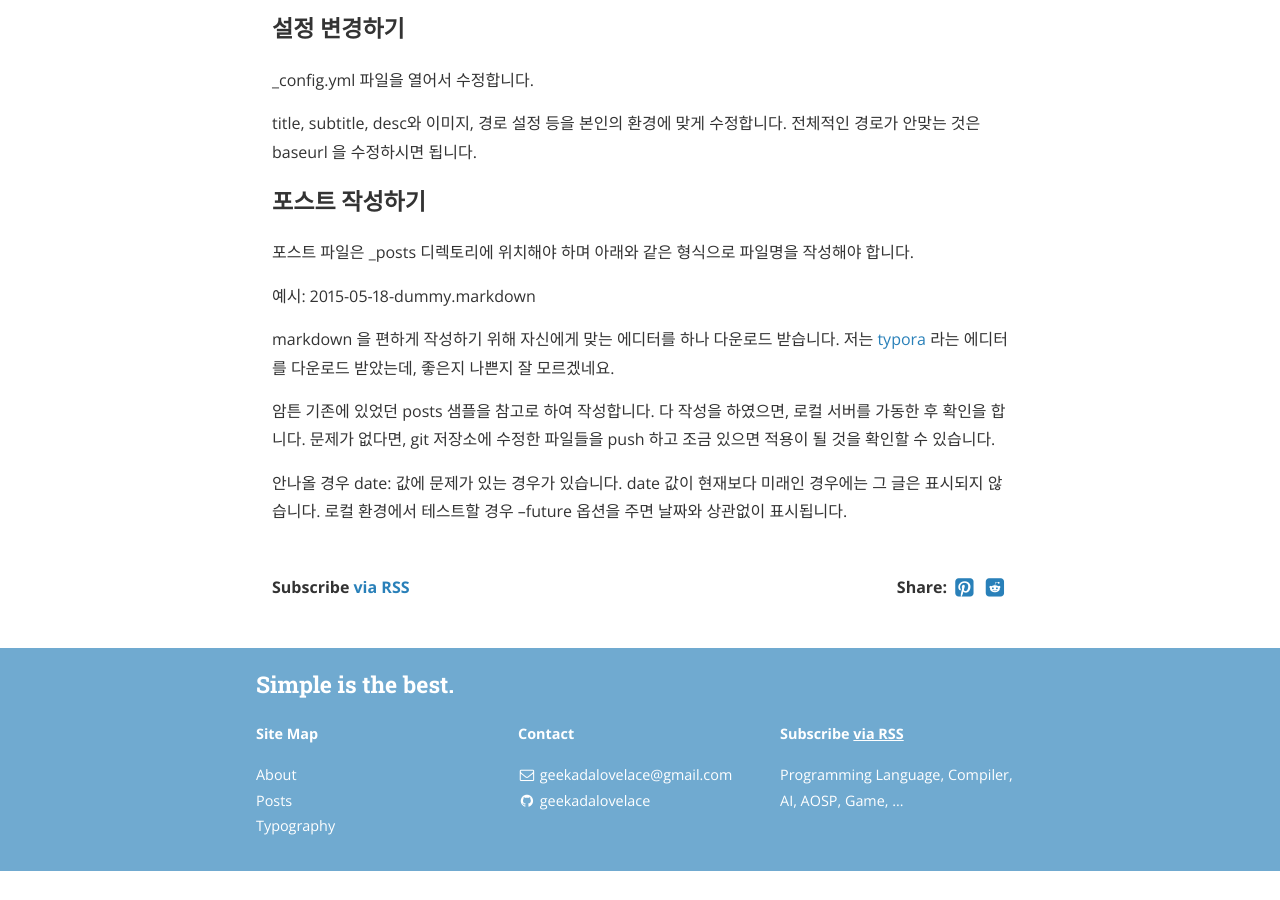
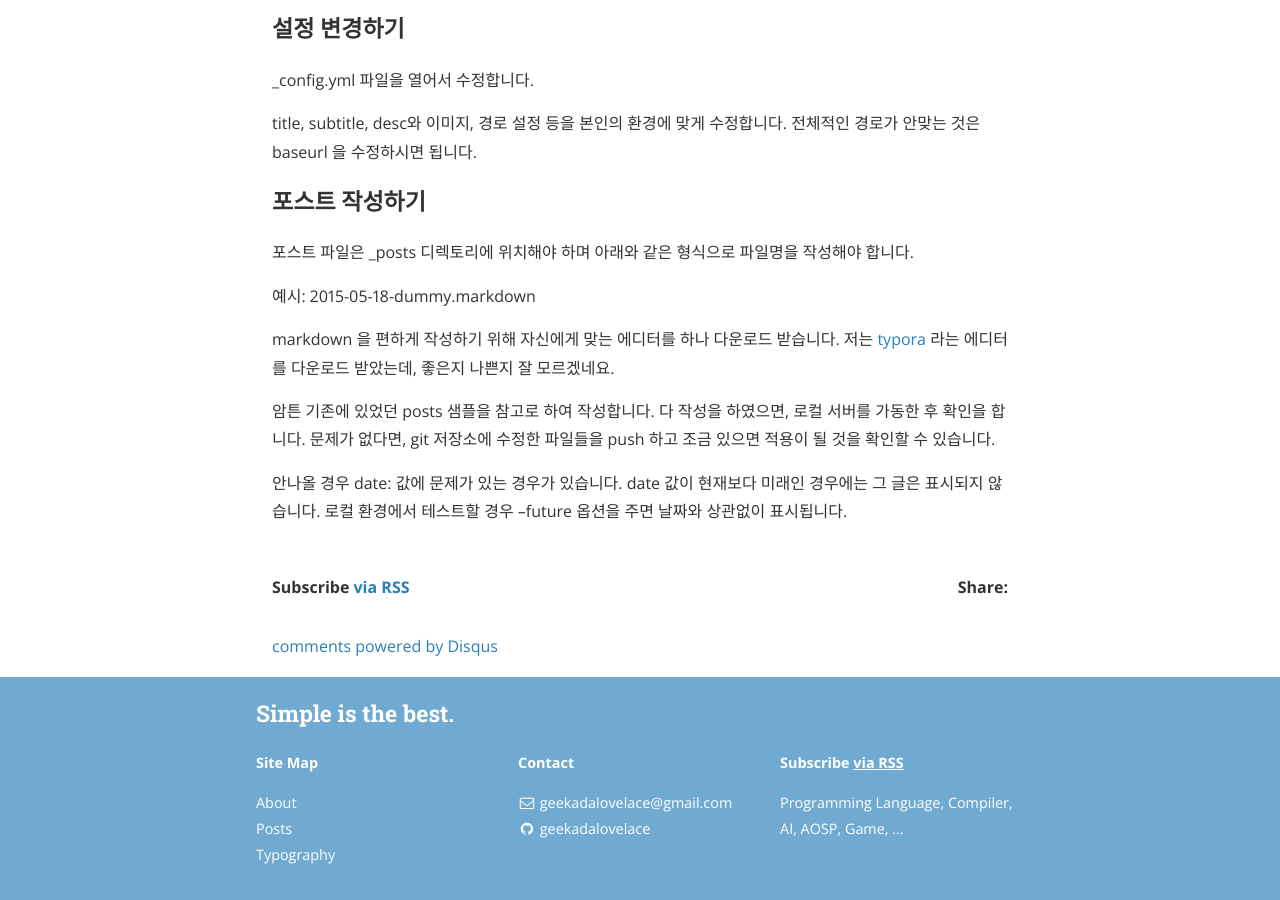
Before and after one commit to geekadalovelace/geekadalovelace.github.io, a Jekyll site: the page built from _posts/2019-04-06-github-blog.markdown, in a window 1280 px wide and 900 px high, scrolled down 2853 px. Built offline with Jekyll 4.4.1, drawn with Linux system fonts in a browser that asks for light colours; nearby versions of some CDN libraries; comment, search, counter and statistics services are not loaded; before the commit the page ends 3724 px from its top, so only the background shows below that; some of the changed lines change nothing that is shown.

Commit message:
Add statistics, comment - statistics: google analytics - comment: disqus

```diff
--- a/_config.yml
+++ b/_config.yml
@@ -41,10 +41,10 @@
     tag: '/tag/:name/'
 
 # Disqus comments
-# disqus_shortname: bencentra
+disqus_shortname: adalovelace
 
 # Google analytics
-# ga_tracking_id: "UA-XXXX-1"
+ga_tracking_id: "UA-137821242-1"
 
 # Category descriptions (for archive pages)
 descriptions:
@@ -124,7 +124,7 @@
     username:
     url:
     desc: Follow me on Pinterest
-    share: true
+    share: false
 
   - name: SoundCloud
     icon: soundcloud
@@ -173,7 +173,7 @@
     username:
     url:
     desc: Share to Reddit
-    share: true
+    share: false
 
   - name: "Hacker News"
     icon: hacker-news
```
